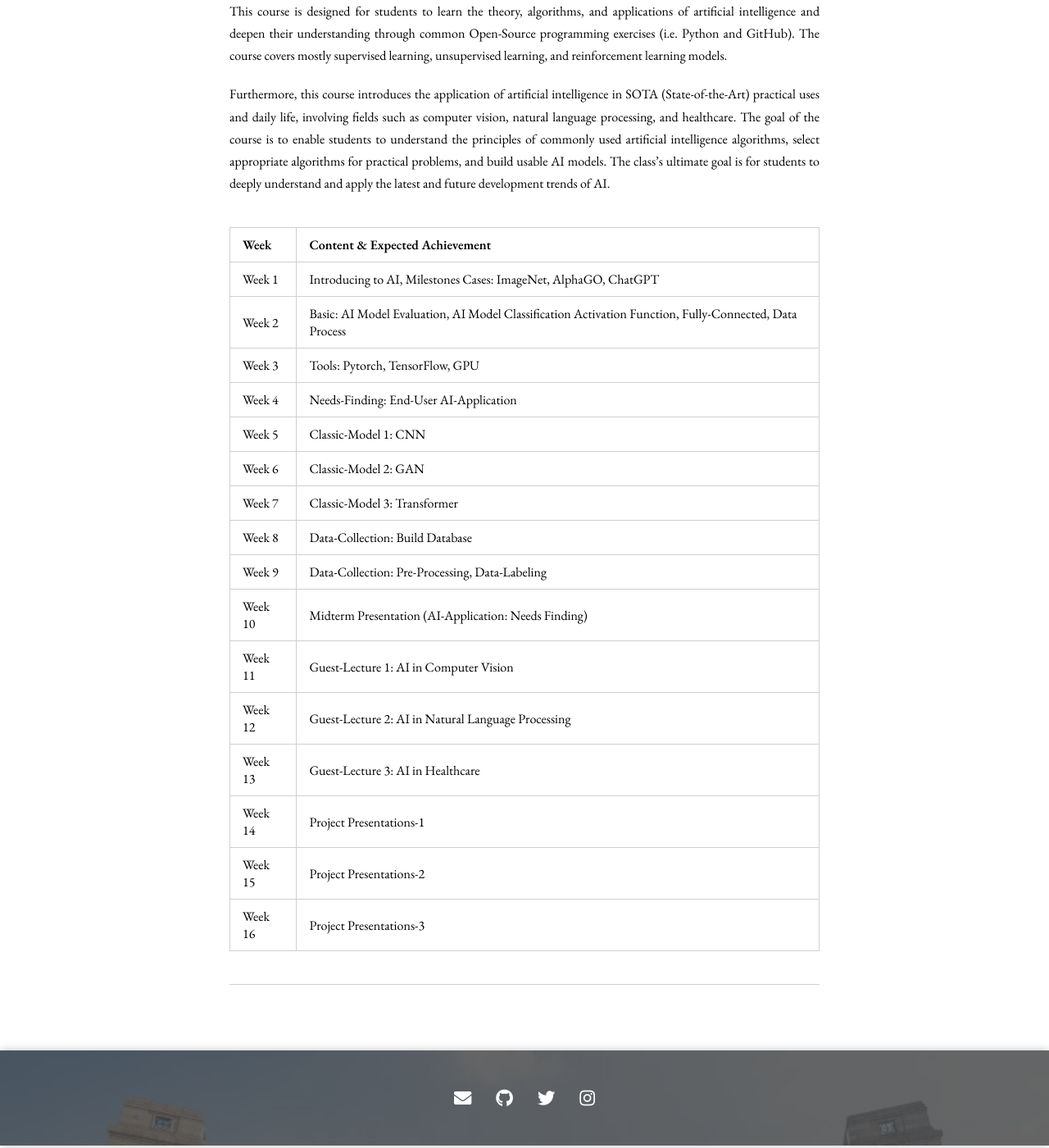
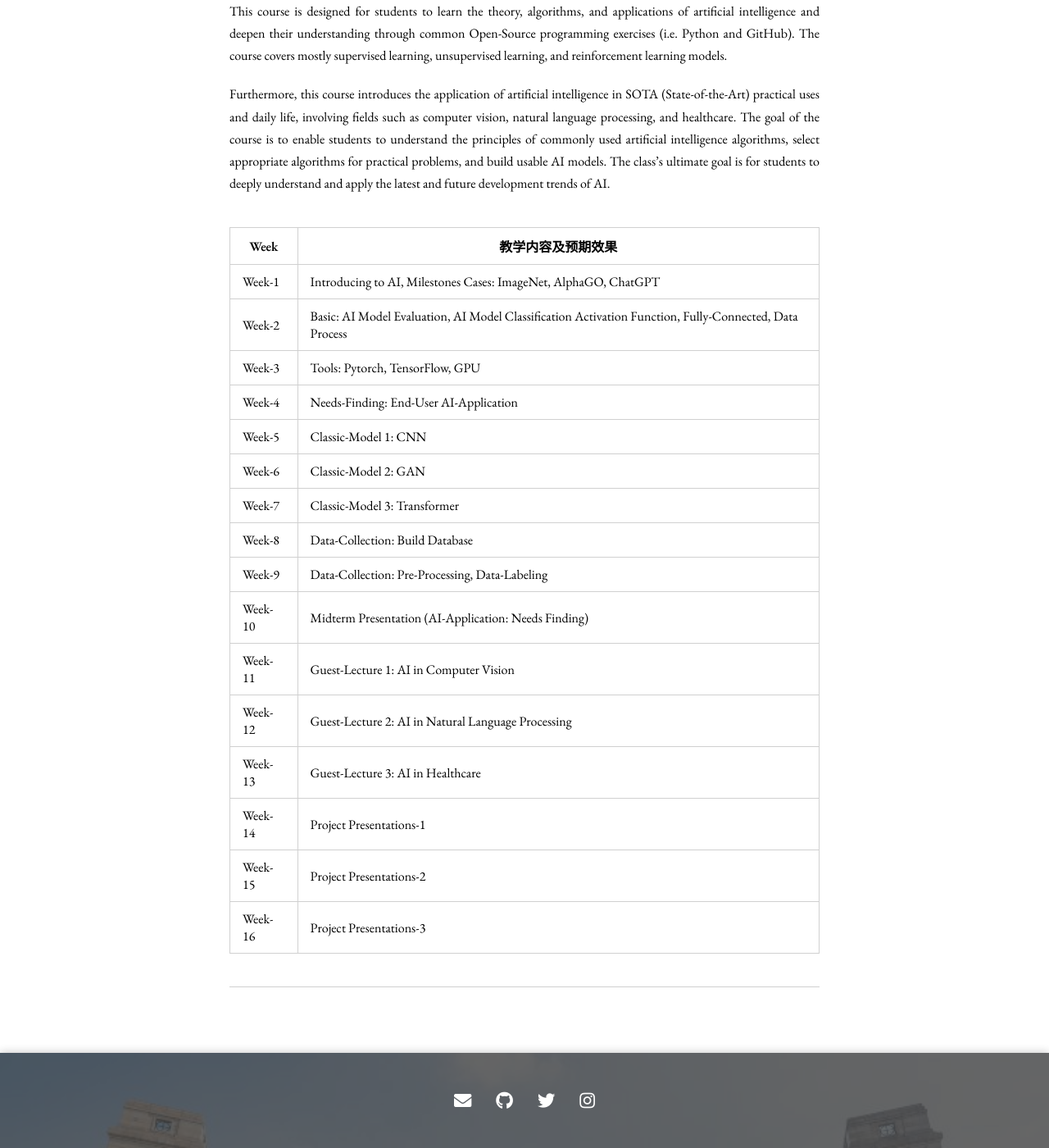
Before and after one commit to PatrickAIlab/PatrickAIlab.github.io, a Jekyll site: the page built from teaching/index.md, in a window 1280 px wide and 1400 px high, scrolled down 332 px. Shown: the whole window at 82% size. Built offline with Jekyll 4.4.1, drawn with Linux system fonts in a browser that asks for light colours; nearby versions of some CDN libraries.

Commit message:
Update index.md

```diff
--- a/teaching/index.md
+++ b/teaching/index.md
@@ -10,24 +10,24 @@ This course is designed for students to learn the theory, algorithms, and applic
 
 Furthermore, this course introduces the application of artificial intelligence in SOTA (State-of-the-Art) practical uses and daily life, involving fields such as computer vision, natural language processing, and healthcare. The goal of the course is to enable students to understand the principles of commonly used artificial intelligence algorithms, select appropriate algorithms for practical problems, and build usable AI models. The class's ultimate goal is for students to deeply understand and apply the latest and future development trends of AI.
 
-| Week | Content & Expected Achievement |
-| :---------- |     :------     |
-| Week 1   | Introducing to AI, Milestones Cases: ImageNet, AlphaGO, ChatGPT     |
-| Week 2   | Basic: AI Model Evaluation, AI Model Classification Activation Function, Fully-Connected, Data Process       |
-| Week 3   | Tools: Pytorch, TensorFlow, GPU       |
-| Week 4   | Needs-Finding: End-User AI-Application      |
-| Week 5   | Classic-Model 1: CNN       |
-| Week 6   | Classic-Model 2: GAN      |
-| Week 7   | Classic-Model 3: Transformer     |
-| Week 8   | Data-Collection: Build Database       |
-| Week 9   | Data-Collection: Pre-Processing, Data-Labeling       |
-| Week 10  | Midterm Presentation (AI-Application: Needs Finding)       |
-| Week 11  | Guest-Lecture 1: AI in Computer Vision       |
-| Week 12  | Guest-Lecture 2: AI in Natural Language Processing       |
-| Week 13  | Guest-Lecture 3: AI in Healthcare       |
-| Week 14  | Project Presentations-1       |
-| Week 15  | Project Presentations-2       |
-| Week 16  | Project Presentations-3      |
+| Week  | 教学内容及预期效果                                   |
+|-------|---------------------------------------------------|
+| Week-1 | Introducing to AI, Milestones Cases: ImageNet, AlphaGO, ChatGPT |
+| Week-2 | Basic: AI Model Evaluation, AI Model Classification Activation Function, Fully-Connected, Data Process |
+| Week-3 | Tools: Pytorch, TensorFlow, GPU |
+| Week-4 | Needs-Finding: End-User AI-Application |
+| Week-5 | Classic-Model 1: CNN |
+| Week-6 | Classic-Model 2: GAN |
+| Week-7 | Classic-Model 3: Transformer |
+| Week-8 | Data-Collection: Build Database |
+| Week-9 | Data-Collection: Pre-Processing, Data-Labeling |
+| Week-10 | Midterm Presentation (AI-Application: Needs Finding) |
+| Week-11 | Guest-Lecture 1: AI in Computer Vision |
+| Week-12 | Guest-Lecture 2: AI in Natural Language Processing |
+| Week-13 | Guest-Lecture 3: AI in Healthcare |
+| Week-14 | Project Presentations-1 |
+| Week-15 | Project Presentations-2 |
+| Week-16 | Project Presentations-3 |
 
 
 <!-- ### Undergraduate
```
